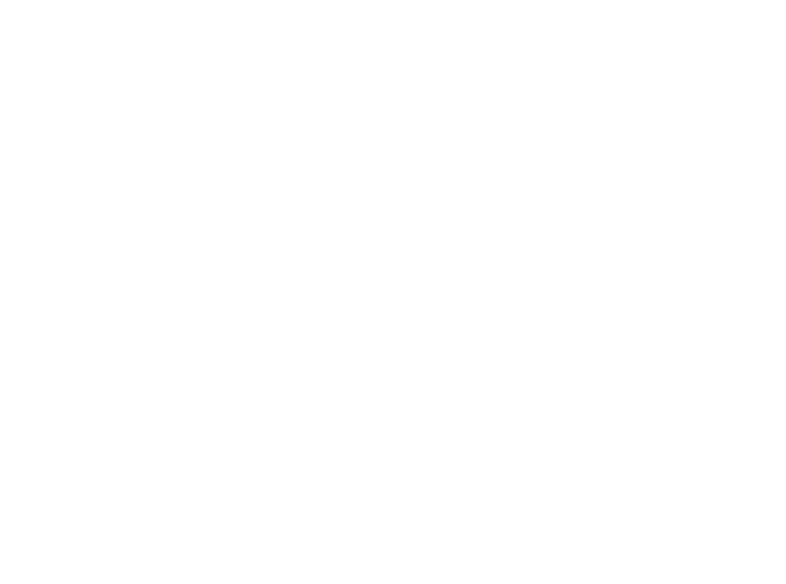
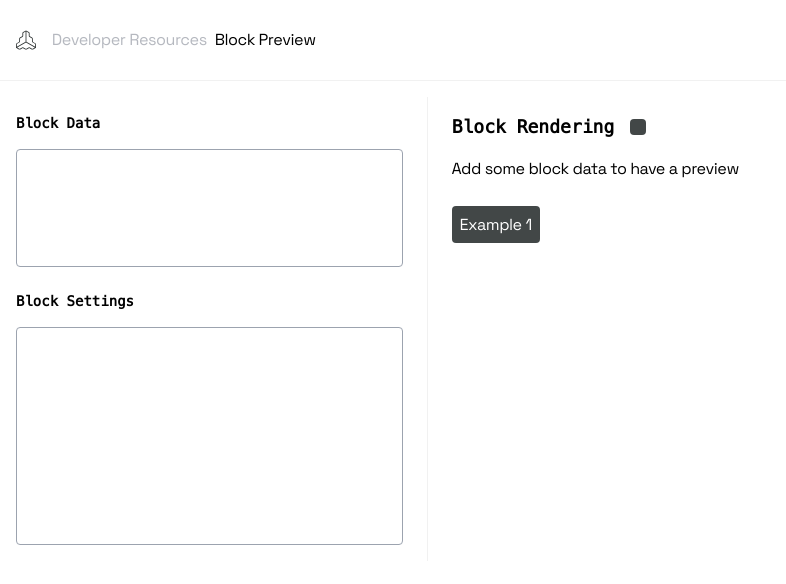
Before and after one commit to SamuelAlev/guideline-blocks-preview, a React (Vite) app: page /v1 in a window 1280 px wide. Before the commit this address had no page. Shown: the top 584 px of the page, without its empty margins (0-786 px from the left). Built offline with nearby package versions, Linux system fonts and the light colour scheme.

Commit message:
feat: add v1 prefix

```diff
--- a/src/main.tsx
+++ b/src/main.tsx
@@ -10,15 +10,21 @@
 window.React = React;
 window.ReactDOM = ReactDOM;
 
-import { BrowserRouter, Route, Routes } from 'react-router-dom';
+import { BrowserRouter, Navigate, Route, Routes, useLocation } from 'react-router-dom';
 
 import { Root } from './Root';
+
+const RedirectToV1 = () => {
+    const { search } = useLocation();
+    return <Navigate to={`/v1${search}`} replace />;
+};
 
 ReactDOM.render(
     <React.StrictMode>
         <BrowserRouter>
             <Routes>
-                <Route path="/" element={<Root />} />
+                <Route path="/v1" element={<Root />} />
+                <Route path="*" element={<RedirectToV1 />} />
             </Routes>
         </BrowserRouter>
     </React.StrictMode>,
```
